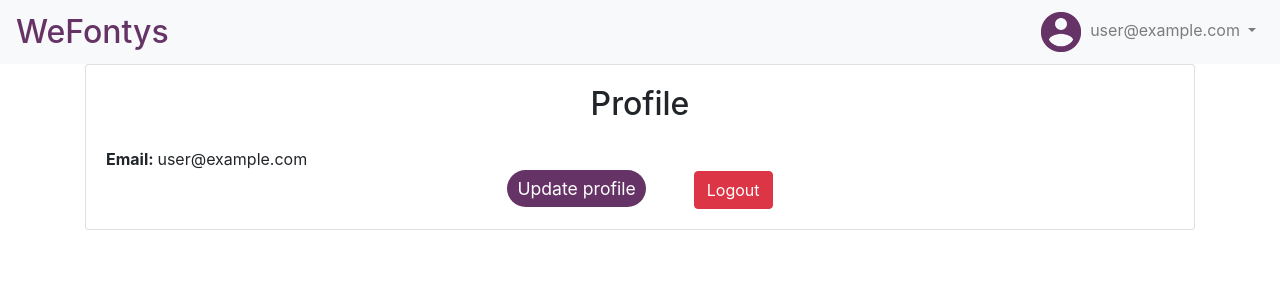
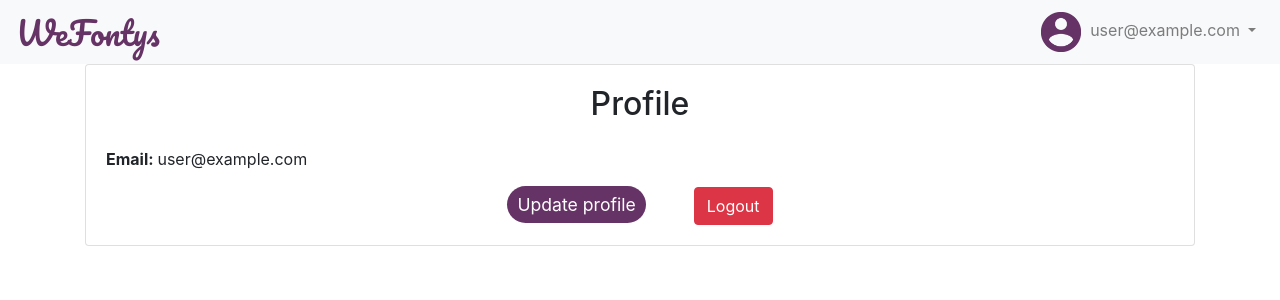
Before and after one commit to TinStay/DRAM-group, a React (Create React App) app in the folder we-fontys/: page /profile in a window 1280 px wide. Shown: the top 300 px of the page. Built offline with nearby package versions, Linux system fonts and the light colour scheme; no server answers; sample sign-in values are in the browser's storage.

Commit message:
Updated logo styling

```diff
--- a/we-fontys/src/App.scss
+++ b/we-fontys/src/App.scss
@@ -1,5 +1,4 @@
-$fontys-purple: #663366;
-$fontys-purple-hover: #703970;
+@import "./variables";
 
 .white{
     color: white;
--- /dev/null
+++ b/we-fontys/src/_variables.scss
@@ -0,0 +1,6 @@
+@import url('https://fonts.googleapis.com/css2?family=Pacifico&display=swap');
+
+$logo-font-family: "Pacifico", sans-serif;
+
+$fontys-purple: #663366;
+$fontys-purple-hover: #703970;
--- a/we-fontys/src/components/Navbar/Navbar.js
+++ b/we-fontys/src/components/Navbar/Navbar.js
@@ -55,7 +55,7 @@ const Navigationbar = () => {
                 src={account_icon}
                 alt="account icon"
               />
-              <span class="mr-1">{currentUser.email}</span>
+              <span className="mr-1">{currentUser.email}</span>
             </div>
           }
           id="basic-nav-dropdown"
--- a/we-fontys/src/components/Navbar/Navbar.module.scss
+++ b/we-fontys/src/components/Navbar/Navbar.module.scss
@@ -1,10 +1,18 @@
-.logo{
+@import "../../variables";
+
+.logo {
   font-size: 2rem;
   font-weight: 500;
-    color: #663366;
+  font-family: $logo-font-family;
+  color: $fontys-purple;
+
+  &:hover {
+    color: $fontys-purple-hover;
+    text-decoration: none;
+  }
 }
 
-.btn_login{
+.btn_login {
   margin: 0;
   padding: 5px 15px;
   max-width: 95px;
@@ -12,13 +20,13 @@
   font-size: 1.2rem;
   border-radius: 50px;
 
-    &:hover{
+  &:hover {
     color: rgb(95, 95, 95);
     text-decoration: none;
   }
 }
 
-.btn_signup{
+.btn_signup {
   margin: 0;
   padding: 5px 15px;
   max-width: 95px;
@@ -27,24 +35,22 @@
   border-radius: 50px;
   background-color: #663366;
 
-    &:hover{
+  &:hover {
     color: white;
     background-color: #743a74;
     text-decoration: none;
   }
-
 }
 
-.account_icon{
+.account_icon {
   margin: 0 9px;
 
   width: 40px;
   height: 40px;
 }
 
-.dropdown_item{
-
-    &:hover{
+.dropdown_item {
+  &:hover {
     color: rgb(95, 95, 95);
     text-decoration: none;
   }
--- a/we-fontys/src/components/User/Profile.js
+++ b/we-fontys/src/components/User/Profile.js
@@ -49,9 +49,10 @@ const Profile = () => {
           {error && <Alert variant="danger">{error}</Alert>}
 
           <div>
-            <strong>Email: </strong>
-            {currentUser.email}
-
+            <div className="my-3">
+              <strong>Email: </strong>
+              {currentUser.email}
+            </div>
             <div className="text-center">
               <Link
                 to="update-profile"
```
Also changed, not shown: 1 other file (tests, documents, lock files or other folders). Lines whose indentation alone changed are shown as unchanged.
